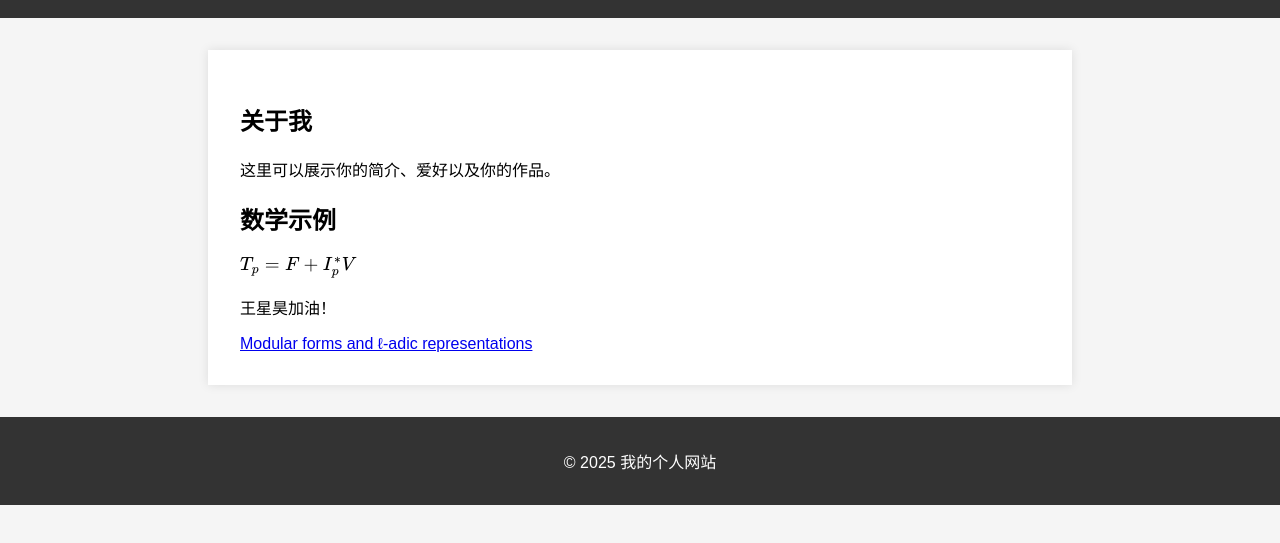
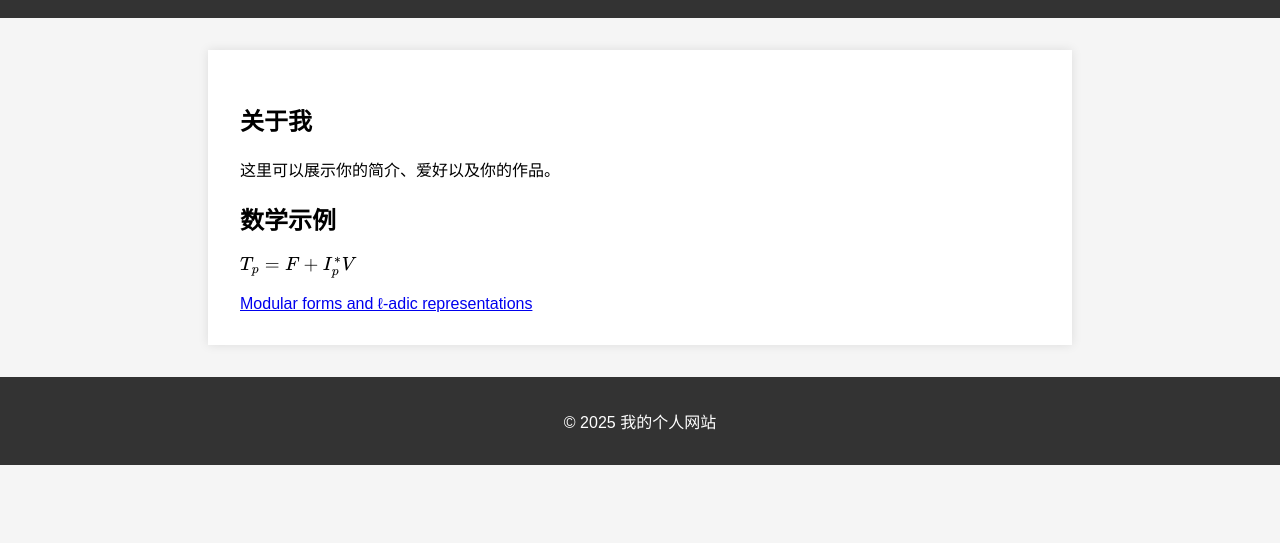
Before and after one commit to biarrow/biarrow.github.io, a plain HTML site: page index.html in a window 1280 px wide. Shown: the part 103-646 px from the top of the page. Drawn offline with nearby package versions, Linux system fonts and the light colour scheme.

Commit message:
Update index.html

```diff
--- a/index.html
+++ b/index.html
@@ -39,7 +39,7 @@
     <p>这里可以展示你的简介、爱好以及你的作品。</p>
     <h2>数学示例</h2>
     <p>\(T_p=F+I_p^*V\)</p>
-    <p>王星昊加油！</p>
+    <p></p>
     <a href="https://biarrow.github.io/Model.pdf" target="_blank">Modular forms and ℓ-adic representations</a>
   </main>
   <footer>
```
